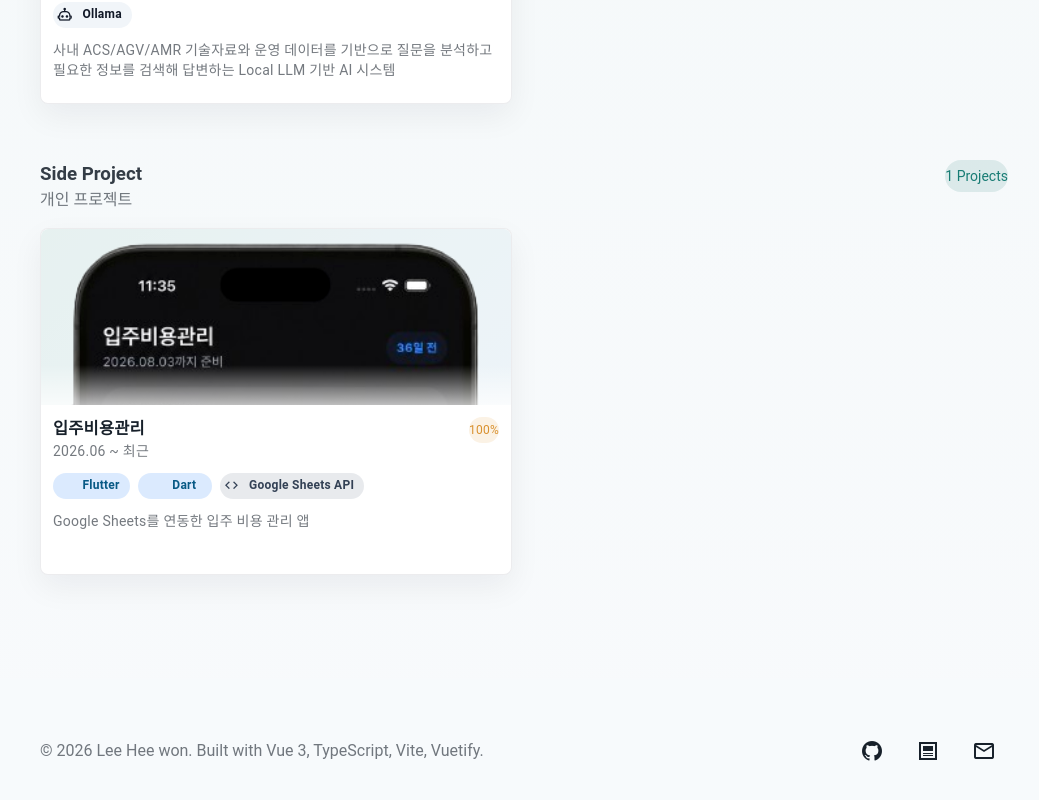
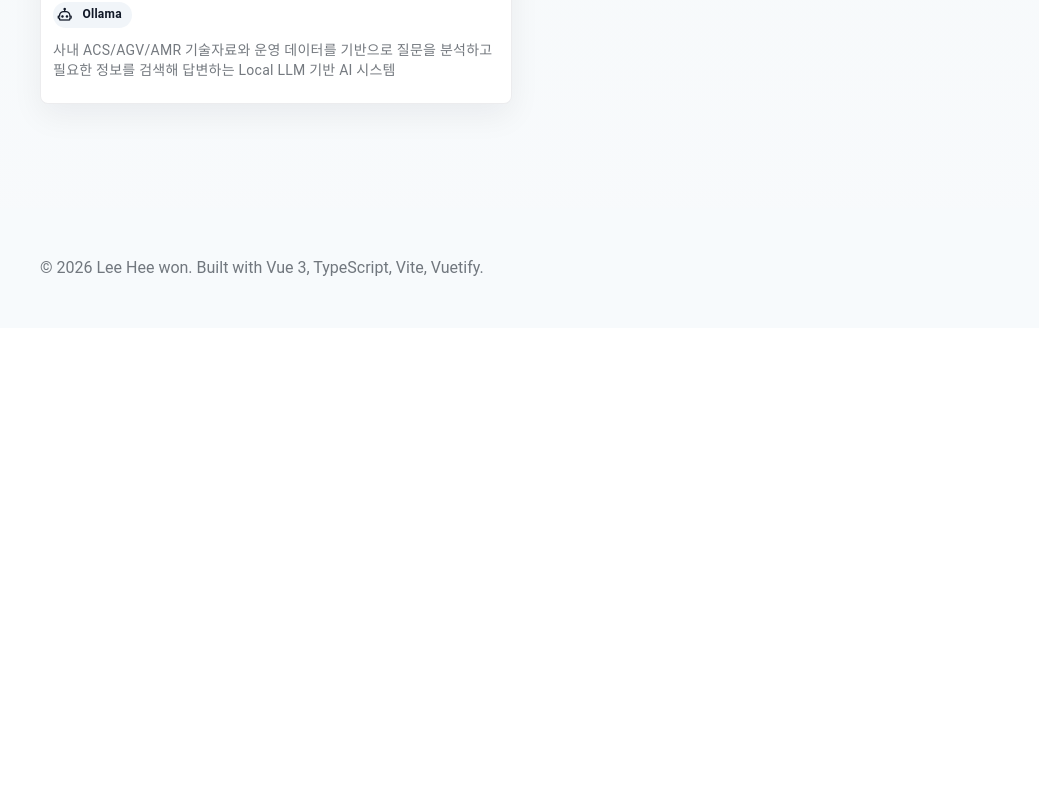
Before and after one commit to Lhwon/portfolio, a Vue app: page / in a window 1280 px wide. Shown: the part 5291-6091 px from the top of the page, without its empty margins (116-1155 px from the left). After the commit the page ends 5619 px from the top, so only its background shows below. Built offline with nearby package versions, Linux system fonts and the light colour scheme.

Commit message:
일부 숨김 처리

```diff
--- a/src/data/profile.ts
+++ b/src/data/profile.ts
@@ -15,20 +15,20 @@ export const profile: Profile = {
   resumeUrl: `${publicBaseUrl}files/resume.pdf`,
   careerDescriptionUrl: `${publicBaseUrl}files/career-description.pdf`,
   contacts: [
-    {
-      label: 'GitHub',
-      href: 'https://github.com/',
-      icon: 'mdi-github',
-    },
-    {
-      label: 'Blog',
-      href: 'https://example.com',
-      icon: 'mdi-post-outline',
-    },
-    {
-      label: 'Email',
-      href: 'mailto:hello@example.com',
-      icon: 'mdi-email-outline',
-    },
+    // {
+    //   label: 'GitHub',
+    //   href: 'https://github.com/',
+    //   icon: 'mdi-github',
+    // },
+    // {
+    //   label: 'Blog',
+    //   href: 'https://example.com',
+    //   icon: 'mdi-post-outline',
+    // },
+    // {
+    //   label: 'Email',
+    //   href: 'mailto:hello@example.com',
+    //   icon: 'mdi-email-outline',
+    // },
   ],
 }
--- a/src/data/projects.ts
+++ b/src/data/projects.ts
@@ -604,69 +604,69 @@ export const projects: PortfolioProject[] = [
       ],
     },
   },
-  {
-    id: 'apt-plan-app',
-    name: '입주비용관리',
-    company: 'Side Project',
-    thumbnailUrl: aptAppThumbnailImage,
-    detailImageUrl: aptAppDetailImage,
-    imageUrls: aptAppImages,
-    imageAlt: '입주비용관리 Flutter 앱 화면',
-    imageCaptions: [
-      '입주 비용 현황 요약 대시보드',
-      '비용 항목',
-      '중도금 이자 관리',
-      '목표 금액 관리 화면',
-      '앱 설정',
-    ],
-    period: '2026.06 ~ 최근',
-    contribution: '100%',
-    summary:
-      'Google Sheets를 연동한 입주 비용 관리 앱',
-    achievements: [
-      'Google Sheets 기반 데이터 양방향 동기화 구현',
-      '입주 비용과 후불 이자 현황을 모바일 대시보드로 구조화',
-      '백엔드 없이 개인용 운영 가능한 앱 구조 구현',
-    ],
-    overview: 'Google Sheets로 관리하던 입주 비용과 납부 항목을 모바일에서 더 쉽고 직관적으로 확인할 수 있도록 개발한 개인용 앱',
-    responsibilities: ['Flutter 앱 구조 설계', 'Google Sheets 연동', '비용 항목 UI 개발', 'Riverpod 상태 관리', 'iOS 실기기 배포'],
-    implementations: [
-      '입주비용과 후불이자 화면을 하단 네비게이션으로 구성',
-      'Google Sheets API 기반 데이터 조회 및 저장 구조 구현',
-      'deleted 플래그 기준 데이터 제외 처리',
-      '날짜 serial 값 파싱 처리',
-      'Riverpod 기반 상태 관리와 GoRouter 기반 라우팅 적용',
-    ],
-    problemSolving: [
-      '백엔드 없이 Google Sheets를 데이터 저장소처럼 활용하여 운영 비용 ZERO',
-      '시트 구조 변경에 대응하기 위한 datasource와 repository 계층 분리'
-    ],
-    results: [
-      '앱과 Google Sheets 간 양방향 데이터 변경 확인',
-      '입주 비용과 후불 이자 현황을 모바일에서 확인 가능한 구조 완성',
-      'App Store 없이 개인 아이폰에 직접 설치 가능한 운영 형태 구성',
-    ],
-    technologies: ['Flutter', 'Dart', 'Google Sheets API'],
-    libraries: ['Riverpod', 'GoRouter', 'SharedPreferences', 'fl_chart', 'google_sign_in', 'googleapis'],
-    architecture: {
-      caption: 'Flutter 앱과 Google Sheets를 직접 연동한 백엔드 없는 개인용 정적 운영 구조',
-      flows: [
-        {
-          title: 'Flutter App',
-          description: '입주 비용, 이자, 설정 화면과 모바일 대시보드',
-          icon: 'mdi-cellphone',
-        },
-        {
-          title: 'State / Routing',
-          description: 'Riverpod 상태 관리와 GoRouter 화면 전환',
-          icon: 'mdi-source-branch',
-        },
-        {
-          title: 'Google Sheets',
-          description: '비용 항목 조회, 저장, 동기화 처리',
-          icon: 'mdi-google-spreadsheet',
-        },
-      ],
-    },
-  },
+  // {
+  //   id: 'apt-plan-app',
+  //   name: '입주비용관리',
+  //   company: 'Side Project',
+  //   thumbnailUrl: aptAppThumbnailImage,
+  //   detailImageUrl: aptAppDetailImage,
+  //   imageUrls: aptAppImages,
+  //   imageAlt: '입주비용관리 Flutter 앱 화면',
+  //   imageCaptions: [
+  //     '입주 비용 현황 요약 대시보드',
+  //     '비용 항목',
+  //     '중도금 이자 관리',
+  //     '목표 금액 관리 화면',
+  //     '앱 설정',
+  //   ],
+  //   period: '2026.06 ~ 최근',
+  //   contribution: '100%',
+  //   summary:
+  //     'Google Sheets를 연동한 입주 비용 관리 앱',
+  //   achievements: [
+  //     'Google Sheets 기반 데이터 양방향 동기화 구현',
+  //     '입주 비용과 후불 이자 현황을 모바일 대시보드로 구조화',
+  //     '백엔드 없이 개인용 운영 가능한 앱 구조 구현',
+  //   ],
+  //   overview: 'Google Sheets로 관리하던 입주 비용과 납부 항목을 모바일에서 더 쉽고 직관적으로 확인할 수 있도록 개발한 개인용 앱',
+  //   responsibilities: ['Flutter 앱 구조 설계', 'Google Sheets 연동', '비용 항목 UI 개발', 'Riverpod 상태 관리', 'iOS 실기기 배포'],
+  //   implementations: [
+  //     '입주비용과 후불이자 화면을 하단 네비게이션으로 구성',
+  //     'Google Sheets API 기반 데이터 조회 및 저장 구조 구현',
+  //     'deleted 플래그 기준 데이터 제외 처리',
+  //     '날짜 serial 값 파싱 처리',
+  //     'Riverpod 기반 상태 관리와 GoRouter 기반 라우팅 적용',
+  //   ],
+  //   problemSolving: [
+  //     '백엔드 없이 Google Sheets를 데이터 저장소처럼 활용하여 운영 비용 ZERO',
+  //     '시트 구조 변경에 대응하기 위한 datasource와 repository 계층 분리'
+  //   ],
+  //   results: [
+  //     '앱과 Google Sheets 간 양방향 데이터 변경 확인',
+  //     '입주 비용과 후불 이자 현황을 모바일에서 확인 가능한 구조 완성',
+  //     'App Store 없이 개인 아이폰에 직접 설치 가능한 운영 형태 구성',
+  //   ],
+  //   technologies: ['Flutter', 'Dart', 'Google Sheets API'],
+  //   libraries: ['Riverpod', 'GoRouter', 'SharedPreferences', 'fl_chart', 'google_sign_in', 'googleapis'],
+  //   architecture: {
+  //     caption: 'Flutter 앱과 Google Sheets를 직접 연동한 백엔드 없는 개인용 정적 운영 구조',
+  //     flows: [
+  //       {
+  //         title: 'Flutter App',
+  //         description: '입주 비용, 이자, 설정 화면과 모바일 대시보드',
+  //         icon: 'mdi-cellphone',
+  //       },
+  //       {
+  //         title: 'State / Routing',
+  //         description: 'Riverpod 상태 관리와 GoRouter 화면 전환',
+  //         icon: 'mdi-source-branch',
+  //       },
+  //       {
+  //         title: 'Google Sheets',
+  //         description: '비용 항목 조회, 저장, 동기화 처리',
+  //         icon: 'mdi-google-spreadsheet',
+  //       },
+  //     ],
+  //   },
+  // },
 ]
```
